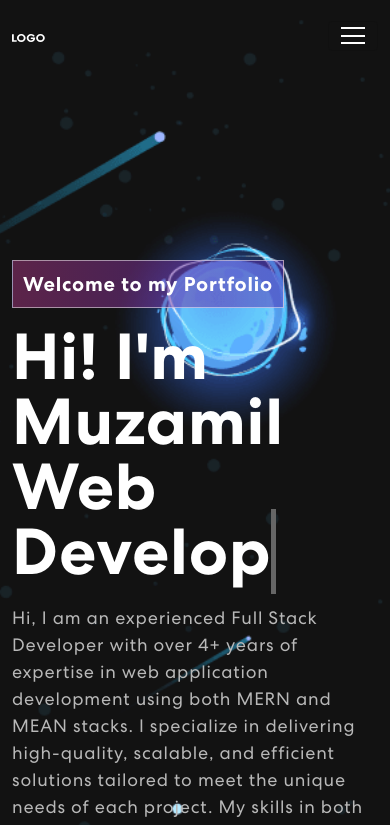
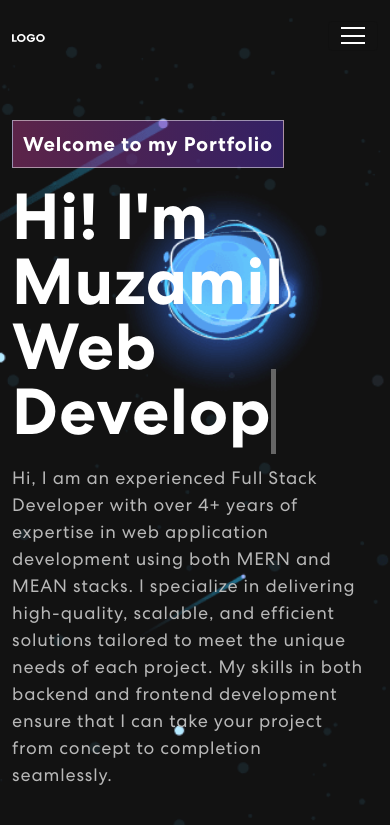
Before and after one commit to MuzamilTeamSeven/VercelPortfolio, a React (Create React App) app: page / in a window 390 px wide. Shown: the top 825 px of the page. Built offline with nearby package versions, Linux system fonts and the light colour scheme; no server answers.

Commit message:
Update App.css

```diff
--- a/src/App.css
+++ b/src/App.css
@@ -255,6 +255,11 @@ nav.navbar .navbar-toggler[aria-expanded="true"] .navbar-toggler-icon {
   background-position: top center;
   background-size: cover;
   background-repeat: no-repeat;
+}
+@media (max-width: 768px) {
+  .banner {
+    padding: 120px 0 100px 0;
+  }
 }
 .banner .tagline {
   font-weight: 700;
```
